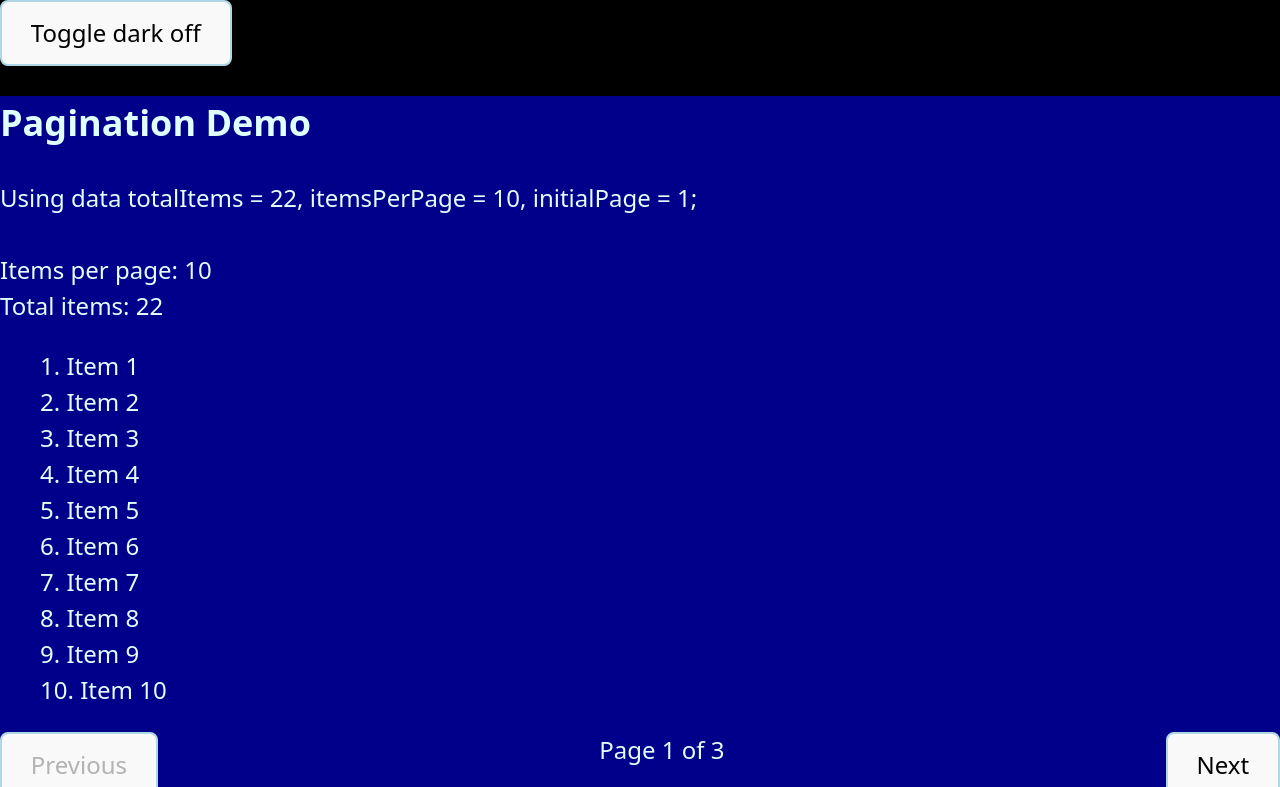
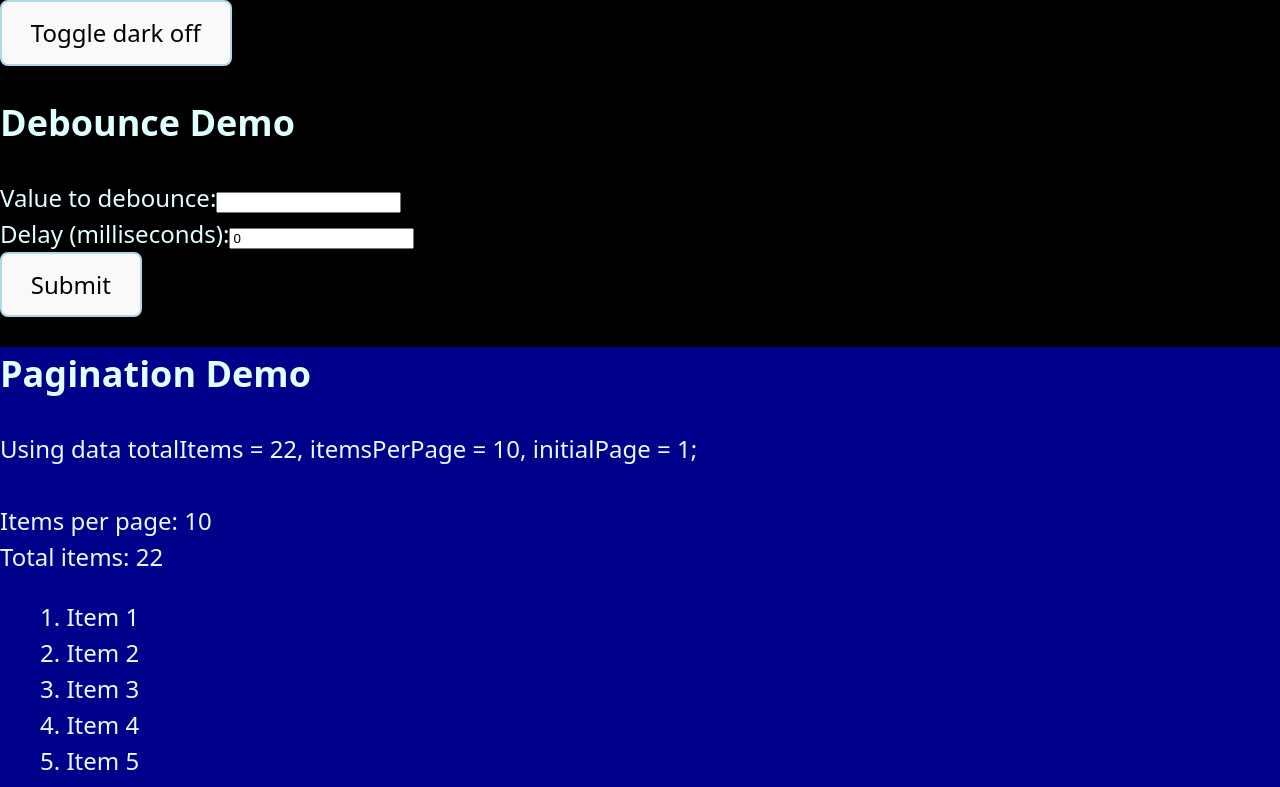
Before and after one commit to aardvarkpepper/2025-08-04-M10-Lab-2, a React (Vite) app: page / in a window 1280 px wide. Shown: the top 787 px of the page. Built offline with nearby package versions, Linux system fonts and the light colour scheme.

Commit message:
Add tested DebounceDemo.tsx.

```diff
--- a/src/App.css
+++ b/src/App.css
@@ -7,11 +7,11 @@ body {
   color: lightcyan;
 }
 
-.pagination:nth-child(even) {
+.pagination:nth-child(odd) {
   background-color: lightblue;
 }
 
-.dark .pagination:nth-child(even) {
+.dark .pagination:nth-child(odd) {
   background-color: darkblue;
 }
 
--- a/src/App.tsx
+++ b/src/App.tsx
@@ -1,6 +1,7 @@
 import { useState } from 'react';
 import './App.css';
 import { PaginationDemo } from './components/PaginationDemo/PaginationDemo';
+import { DebounceDemo } from './components/DebounceDemo/DebounceDemo';
 
 function App() {
   const [theme, setTheme] = useState('dark');
@@ -38,6 +39,7 @@ function App() {
   return (
     <div className={`${theme} container`}>
       <button onClick={handleTheme}>{`Toggle ${theme} off`}</button>
+      <DebounceDemo />
       {paginationDemoData.map((element, index) => <PaginationDemo key={index} totalItems={element.totalItems} itemsPerPage = {element.itemsPerPage} initialPage = {element.initialPage}/>)}
     </div>
   )
--- /dev/null
+++ b/src/components/DebounceDemo/DebounceDemo.tsx
@@ -0,0 +1,43 @@
+import { useState } from 'react';
+
+export const DebounceDemo = () => {
+  const [debounceArguments, setDebounceArguments] = useState({ value: "", delay: 0 });
+  const [data, setData] = useState("");
+
+  const handleChange = (event: any) => {
+    const {name, value} = event.target;
+    setDebounceArguments(prev => {
+      console.log('sDA invoked');
+      return {...prev, [name]: value}
+    })
+  }
+  // note:  React documentation indicates using 'action' property on form element, using async.
+  const handleSubmit = (event: any) => {
+    event.preventDefault();
+    // const formData = new FormData(event.target);
+    // setData(JSON.stringify(formData.get('delay'))); - note:  just stringifying formData doesn't work.  Naturally, as properties cannot be safely stored directly; imagine if a property had the name 'get' for example; it would overwrite the method.
+
+    // setState later.
+
+  }
+  return (
+    <div>
+      <h2>
+        Debounce Demo
+      </h2>
+      <form onSubmit={handleSubmit}>
+        <label htmlFor='debounceValue'>Value to debounce:</label>
+        <input type='text' id='debounceValue' name='value' value={debounceArguments.value} onChange={(event) => handleChange(event)}></input>
+        <br />
+        <label htmlFor='debounceDelay'>Delay (milliseconds):</label>
+        <input type='number' id='debounceDelay' name='delay' value={debounceArguments.delay} onChange={(event) => handleChange(event)}></input>
+        <br />
+        <button type='submit'>Submit</button>
+      </form>
+      <div>
+        {data}
+      </div>
+
+    </div>
+  )
+}
--- a/src/customHooks/useDebounce.ts
+++ b/src/customHooks/useDebounce.ts
@@ -26,5 +26,5 @@ You can simulate an API call or filtering action whenever the debouncedValue cha
 import { useEffect, useState } from 'react';
 
 const useDebounce = (value: any, delay: number) => {
-
+  const [debounceData, setDebounceData] = useState(value);
 }
```
Also changed, not shown: 1 other file (tests, documents, lock files or other folders).
